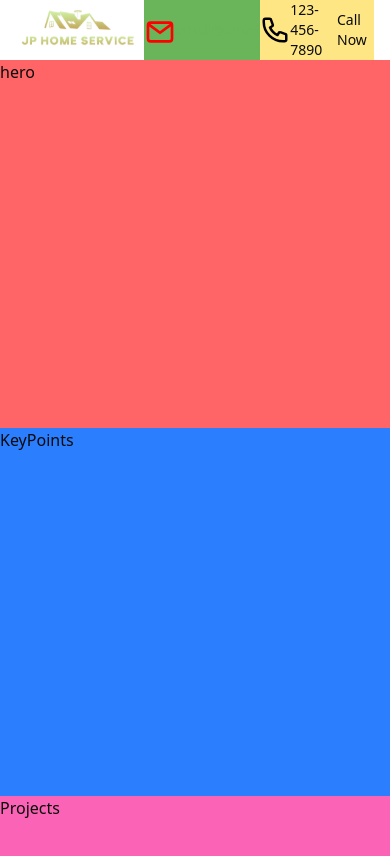
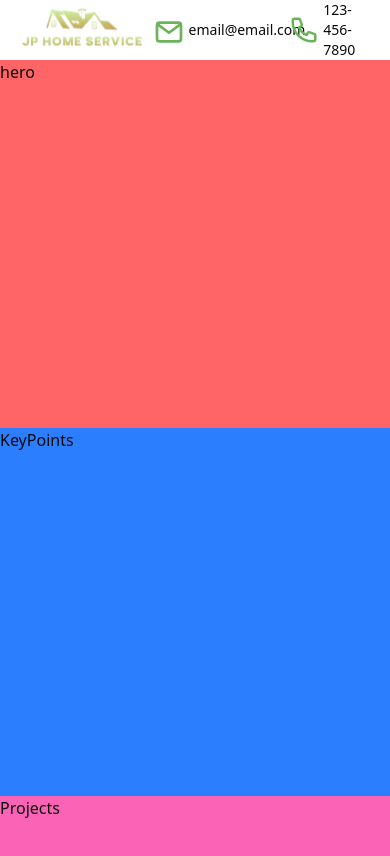
Before and after one commit to devslife7/jphomeservice, a Next.js app: page / in a window 390 px wide. Shown: the top 856 px of the page. Built offline with nearby package versions, Linux system fonts and the light colour scheme.

Commit message:
added email phone svg

```diff
--- a/components/layout/Navbar.tsx
+++ b/components/layout/Navbar.tsx
@@ -2,68 +2,25 @@
 import { useState } from "react"
 import Link from "next/link"
 import { usePathname } from "next/navigation"
-// import { CloseSVG, LogoSVG, MenuSVG } from "@/public/svgs"
 import { cn } from "@/lib/utils"
-import navlinks from "../../lib/data/navlinks.json"
+import Image from "next/image"
 
-type navLinksDataType = {
-  label: string
-  href: string
-}
-const navLinksData: navLinksDataType[] = navlinks
+const info = [
+  {
+    alt: "email address",
+    content: "email@email.com",
+    width: 32,
+    svgName: "email.svg",
+  },
+  {
+    alt: "phone number",
+    content: "123-456-7890",
+    width: 30,
+    svgName: "phone.svg",
+  },
+]
 
 export default function Navbar() {
-  const [mobileNavOpen, setMobileNavOpen] = useState(false)
-  const pathname = usePathname()
-
-  const toggleMobileNavOpen = () => setMobileNavOpen(!mobileNavOpen)
-
-  const renderNavLinks = () => {
-    const isActive = (link: string) => {
-      if (pathname === link) return "text-primary"
-      else return pathname.includes(link) && link !== "/" ? "text-primary" : "hover:text-gray-400"
-    }
-    return navLinksData.map((link, index) => (
-      <Link
-        key={index}
-        href={link.href}
-        className={`px-0 font-extralight leading-7 transition-all ${isActive(link.href)}`}
-      >
-        {link.label}
-      </Link>
-    ))
-  }
-
-  const renderNavLinksMobile = () => {
-    const mobileNavStyles = "border-spacing-4 border-[3px] border-primary text-primary"
-    const isActive = (link: string) => {
-      if (pathname === link) return mobileNavStyles
-      else return pathname.includes(link) && link !== "/" && mobileNavStyles
-    }
-    return (
-      <nav>
-        <ul
-          className={cn(
-            "my-container fixed -top-[100%] left-0 z-10 h-full bg-custom-white py-10 text-center transition-all duration-300 ease-in lg:hidden",
-            { "top-32 ": mobileNavOpen }
-          )}
-        >
-          {navLinksData.map((link, index) => (
-            <li key={index}>
-              <Link
-                href={link.href}
-                className={cn("block py-7 text-xl", isActive(link.href))}
-                onClick={toggleMobileNavOpen}
-              >
-                {link.label}
-              </Link>
-            </li>
-          ))}
-        </ul>
-      </nav>
-    )
-  }
-
   return (
     <>
       <header>
@@ -71,18 +28,18 @@ export default function Navbar() {
           <Link href="/" className="text-xl font-semibold leading-none opacity-80">
             <img src="/svgs/logojp.svg" width={180} />
           </Link>
-          <div className="flex">
-            <div className="flex items-center bg-primary">
-              <img src="/svgs/email.svg" width={32} alt="email" />
-              <p className="text-sm font-extralight text-primary">email@email.com</p>
-            </div>
-            <div className="flex items-center bg-amber-200">
-              <img src="/svgs/phone.svg" width={30} alt="phone" />
-              <p className="text-sm font-extralight">123-456-7890</p>
-            </div>
-            <div className="flex items-center bg-amber-200">
+          <div className="flex space-x-4">
+            {info.map(data => {
+              return (
+                <div className="flex items-center space-x-1">
+                  <img src={`svgs/${data.svgName}`} width={data.width} alt={data.alt} />
+                  <p className="text-sm font-extralight">{data.content}</p>
+                </div>
+              )
+            })}
+            {/* <div className="flex items-center">
               <p className="text-sm font-extralight">Call Now</p>
-            </div>
+            </div> */}
           </div>
         </nav>
       </header>
```
Also changed, not shown: public/svgs/email.svg, public/svgs/phone.svg.
